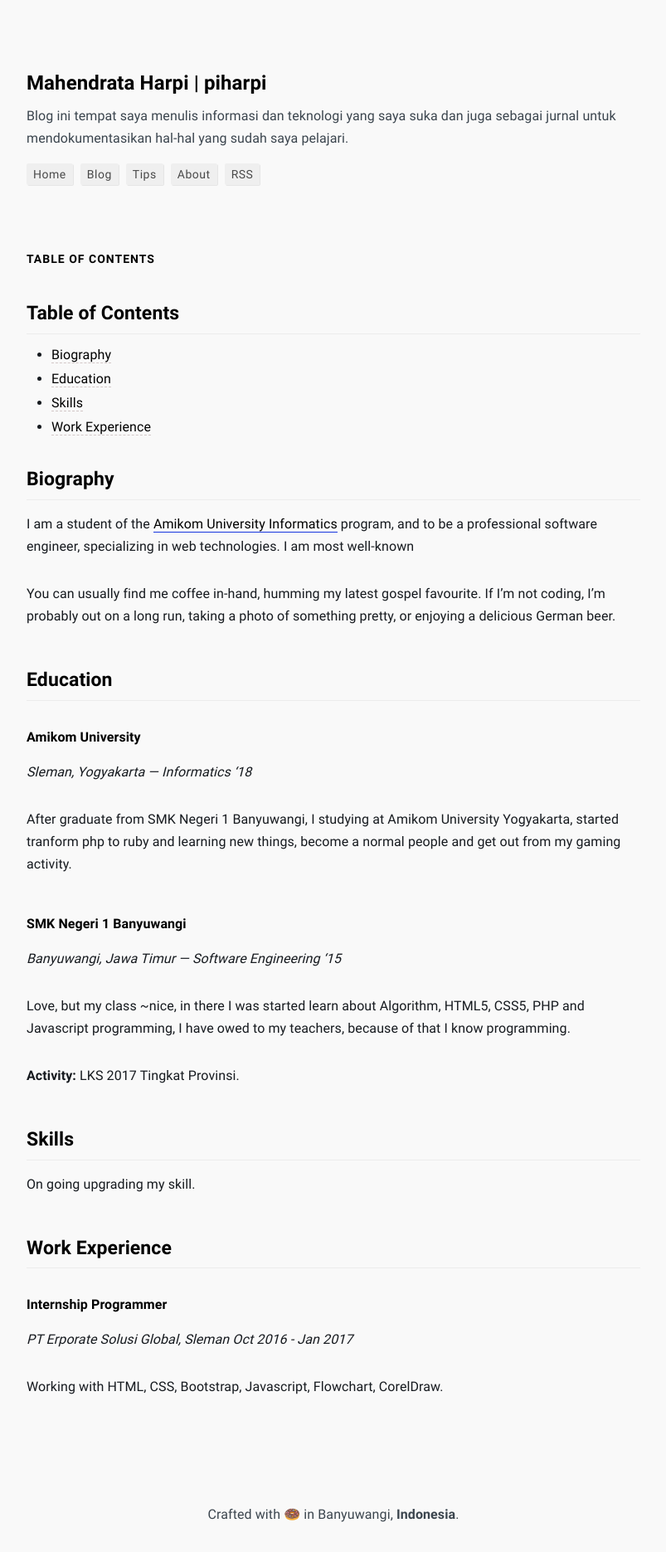
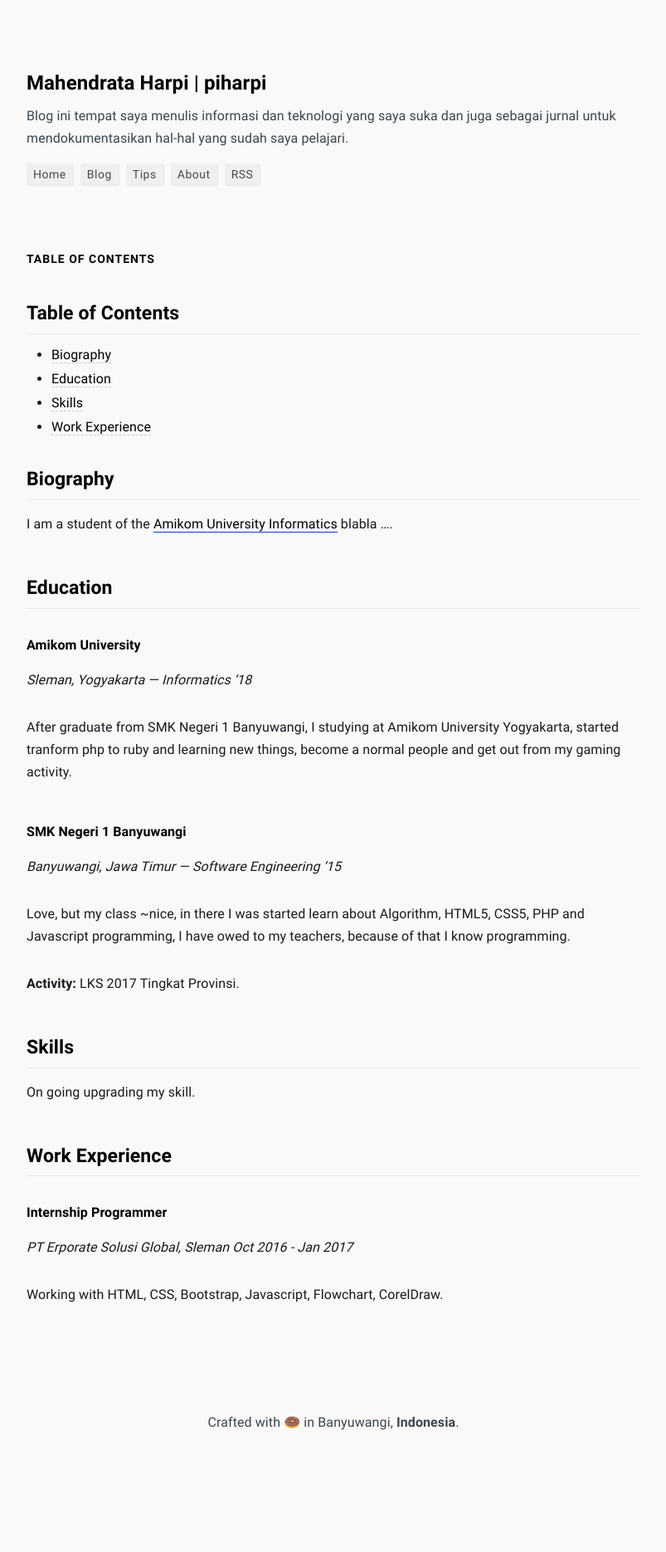
Before and after one commit to piharpi/piharpi.com, a Jekyll site: the page built from resume.md, in a window 1280 px wide. Shown: the whole page at 83% size, without its empty margins (238-1041 px from the left). Built offline with Jekyll 4.4.1, drawn with Linux system fonts in a browser that asks for light colours; our own code applies the rules of GitHub Pages for plain Markdown files; after the commit the page ends 1760 px from its top, so only the background shows below that.

Commit message:
modified resume

```diff
--- a/resume.md
+++ b/resume.md
@@ -12,9 +12,7 @@ comments: false
 - [Work Experience](#work-experience)
 
 ### Biography
-I am a student of the [Amikom University Informatics](http://informatika.amikom.ac.id/) program, and to be a professional software engineer, specializing in web technologies. I am most well-known
-
-You can usually find me coffee in-hand, humming my latest gospel favourite. If I’m not coding, I’m probably out on a long run, taking a photo of something pretty, or enjoying a delicious German beer.
+I am a student of the [Amikom University Informatics](http://informatika.amikom.ac.id/) blabla ....
 
 ### Education
 ##### Amikom University
```
